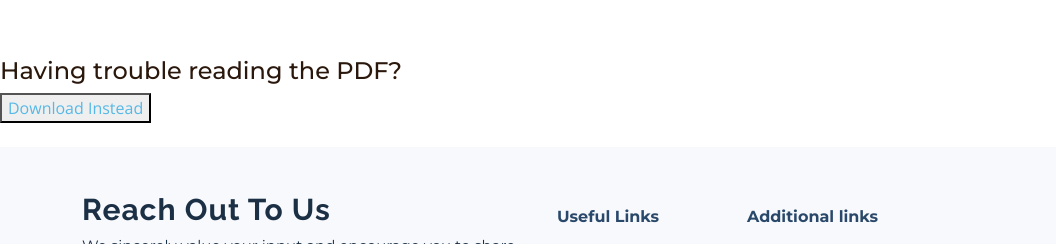
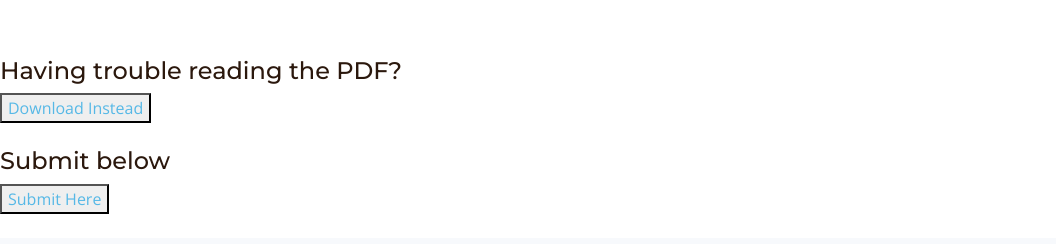
Before and after one commit to shourya-khare/Mathemania_2023, a website: page task2.html in a window 1280 px wide. Shown: the part 1351-1595 px from the top of the page, without its empty margins (0-1056 px from the left). Drawn offline with nearby package versions, Linux system fonts and the light colour scheme.

Commit message:
submit link

```diff
--- a/task2.html
+++ b/task2.html
@@ -97,9 +97,9 @@
 
     <br><br>
 <!--\\\\\\\\\\\\\\\\\\\\\\\\\\\\\\ Submission form \\\\\\\\\\\\\\\\\\\\\\\\\\\\\\\\ -->
-    <!-- <h4>Submit below</h4>
-    <button><a href = "https://-----">Submit Here</a></button>
-    <br><br> -->
+    <h4>Submit below</h4>
+    <button><a href = "https://forms.gle/t92EtJwdyb1RtZwe9">Submit Here</a></button>
+    <br><br>
 
     </div>
 
```
